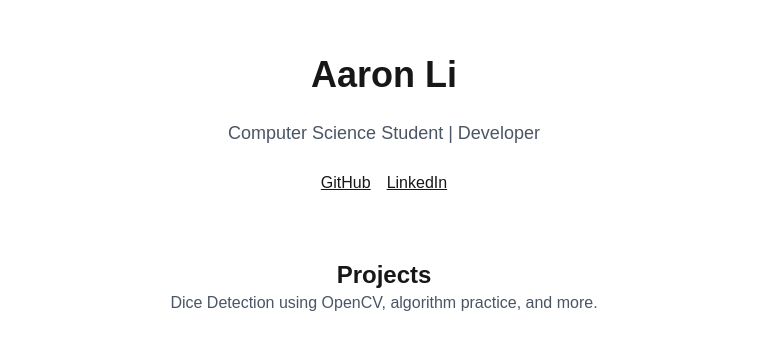
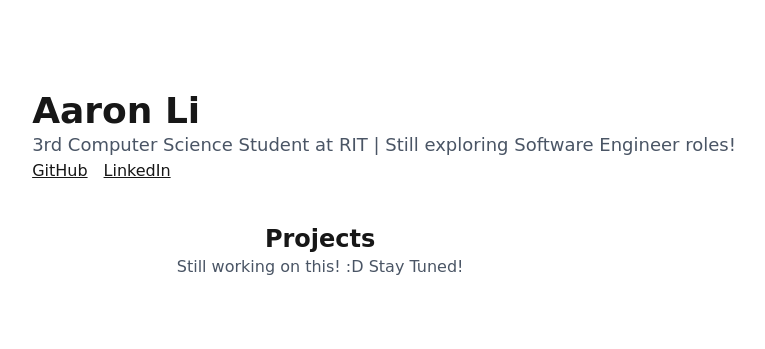
Before and after one commit to AAzurez/PersonalWebsite, a Next.js app: page / in a window 1280 px wide. Shown: the part 215-564 px from the top of the page, without its empty margins (256-1021 px from the left). Built offline with nearby package versions, Linux system fonts and the light colour scheme.

Commit message:
Second Rendetion

```diff
--- a/app/page.tsx
+++ b/app/page.tsx
@@ -1,18 +1,20 @@
 export default function Home() {
   return (
     <main className="flex flex-col items-center justify-center min-h-screen gap-6">
-      <h1 className="text-4xl font-bold">Aaron Li</h1>
+      <div style={{ fontFamily: '"Comic Sans MS", "Comic Sans", cursive' }}>
+        <h1 className="text-4xl font-bold">Aaron Li</h1>
+
 
       <p className="text-lg text-gray-600">
-        Computer Science Student | Developer
+        3rd Computer Science Student at RIT | Still exploring Software Engineer roles!
       </p>
 
       <div className="flex gap-4">
-        <a href="https://github.com/yourgithub" className="underline">
+        <a href="https://github.com/AAzurez" className="underline">
           GitHub
         </a>
 
-        <a href="https://linkedin.com/in/yourlinkedin" className="underline">
+        <a href="https://linkedin.com/in/aaronli5370" className="underline">
           LinkedIn
         </a>
       </div>
@@ -21,9 +23,10 @@ export default function Home() {
         <h2 className="text-2xl font-semibold">Projects</h2>
 
         <p className="text-gray-600">
-          Dice Detection using OpenCV, algorithm practice, and more.
+          Still working on this! :D Stay Tuned!
         </p>
       </section>
+     </div>
     </main>
   );
 }
```
